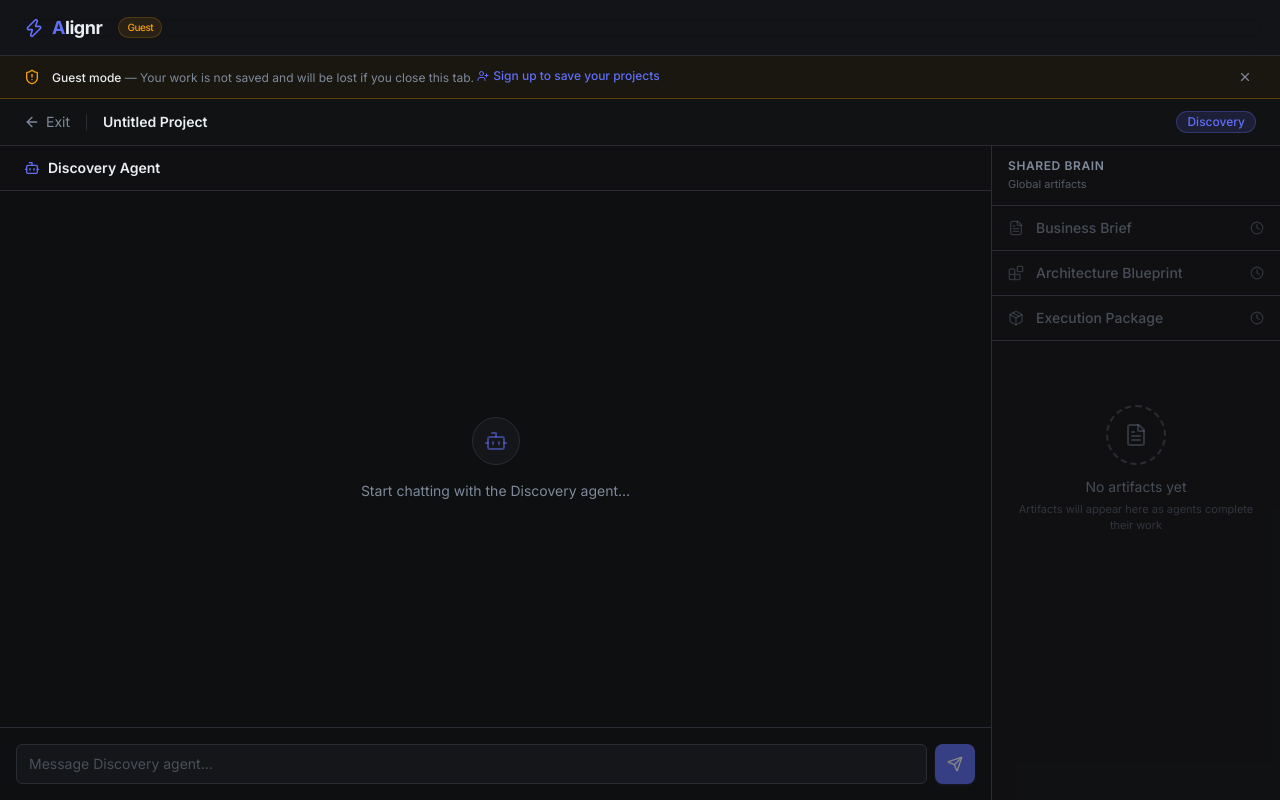
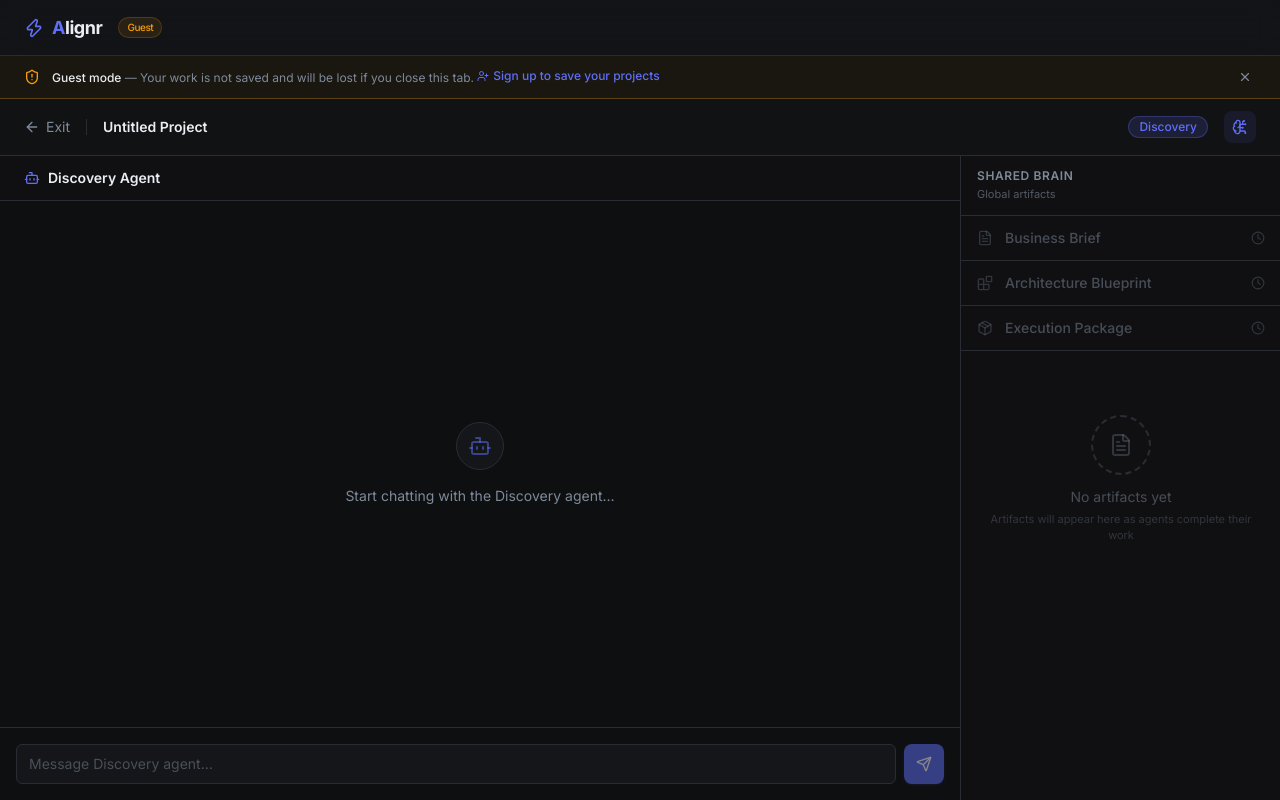
Before and after one commit to mistaluai/alignr, a Next.js app: page /try in a window 1280 px wide. Built offline with nearby package versions, Linux system fonts and the light colour scheme.

Commit message:
make the shared brain minimizable

```diff
--- a/components/workspace/CommandCenter.tsx
+++ b/components/workspace/CommandCenter.tsx
@@ -2,8 +2,9 @@
 
 import { useState } from "react";
 import { useRouter } from "next/navigation";
-import { ArrowLeft, ShieldAlert, UserPlus, X } from "lucide-react";
+import { ArrowLeft, ShieldAlert, UserPlus, X, BrainCircuit } from "lucide-react";
 import Link from "next/link";
+import { cn } from "@/lib/utils";
 import type { Project } from "@/lib/schemas/project";
 import type { ProjectStage } from "@/lib/schemas/chat";
 import { Badge } from "@/components/ui/badge";
@@ -23,6 +24,7 @@
   );
   const [guestProject, setGuestProject] = useState<Project>(initialProject);
   const [bannerDismissed, setBannerDismissed] = useState(false);
+  const [isBrainOpen, setIsBrainOpen] = useState(true);
   const [liveBrief, setLiveBrief] = useState<string | null>(
     initialProject.businessBrief?.content || null
   );
@@ -117,13 +119,25 @@
           {project.title}
         </h1>
         <Badge stage={currentStage} />
+        <Button
+          variant="ghost"
+          size="icon"
+          onClick={() => setIsBrainOpen(!isBrainOpen)}
+          className={cn(
+            "h-8 w-8 transition-colors",
+            isBrainOpen ? "text-accent bg-accent/10 hover:bg-accent/20" : "text-fg-muted hover:text-fg hover:bg-bg-tertiary"
+          )}
+          title={isBrainOpen ? "Hide Shared Brain" : "Show Shared Brain"}
+        >
+          <BrainCircuit className="h-4 w-4" />
+        </Button>
       </div>
 
       {/* Dual-pane layout */}
       <div className="flex flex-1 overflow-hidden">
 
         {/* Center Pane — Interaction Engine */}
-        <main className="flex-1 flex flex-col overflow-hidden border-r border-border">
+        <main className="flex-1 flex flex-col overflow-hidden">
           <InteractionEngine
             project={project}
             currentStage={currentStage}
@@ -133,8 +147,15 @@
         </main>
 
         {/* Right Pane — Global Artifacts */}
-        <aside className="w-72 shrink-0 overflow-hidden bg-bg-secondary/30">
-          <GlobalArtifacts project={project} liveBrief={liveBrief} />
+        <aside
+          className={cn(
+            "shrink-0 overflow-hidden bg-bg-secondary/30 transition-all duration-300 ease-in-out border-l border-border flex flex-col",
+            isBrainOpen ? "w-80 opacity-100" : "w-0 opacity-0 border-l-0"
+          )}
+        >
+          <div className="w-80 flex-1 h-full flex flex-col overflow-hidden">
+            <GlobalArtifacts project={project} liveBrief={liveBrief} />
+          </div>
         </aside>
       </div>
     </div>
```
